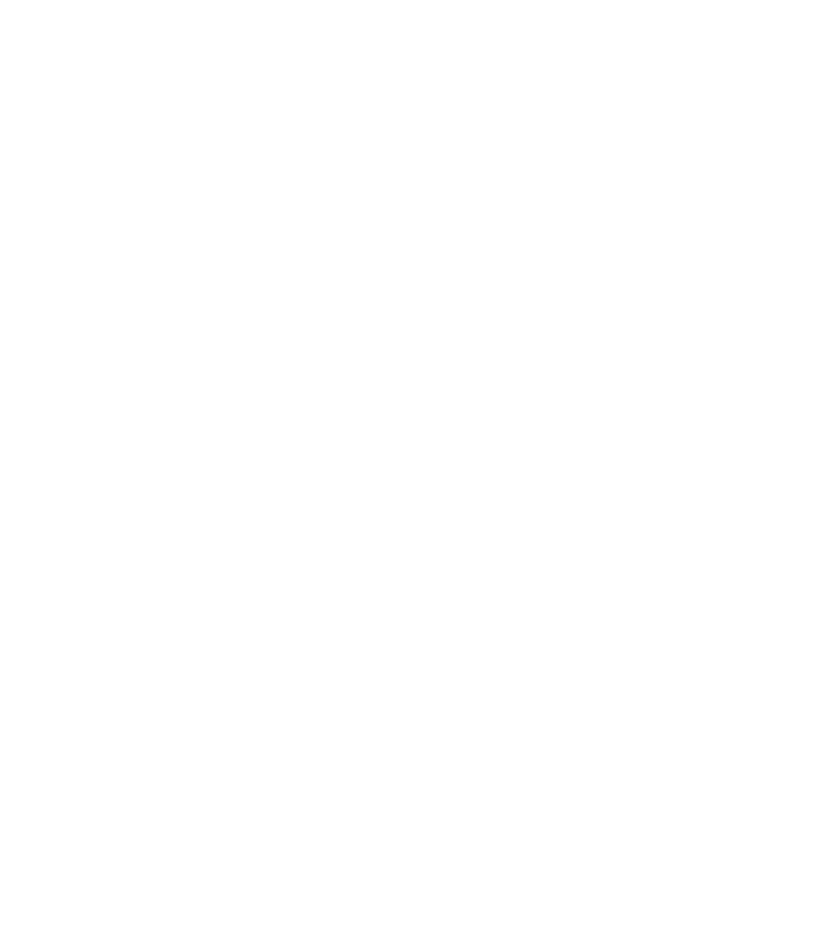
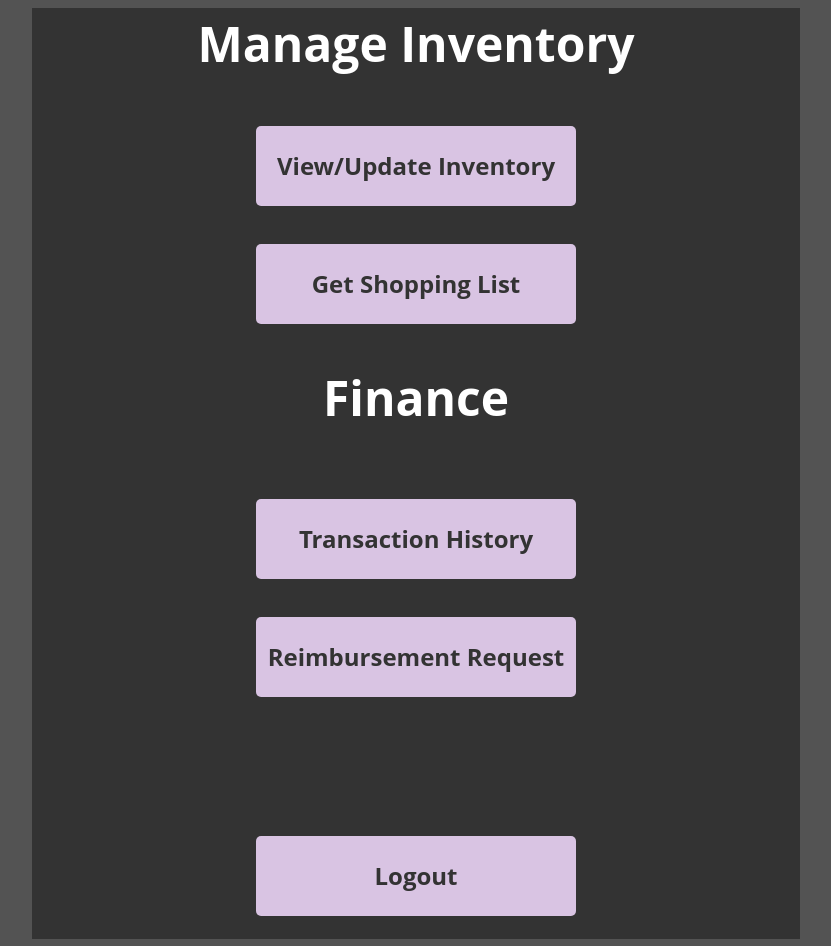
Before and after one commit to ubccsss/Live-Inventory-System, a React (Vite) app in the folder frontend/: page /tasklist in a window 1280 px wide. Before the commit this address had no page. Shown: the whole page, without its empty margins (224-1055 px from the left). Before the commit the page ends 800 px from the top, so only its background shows below. Built offline with nearby package versions, Linux system fonts and the light colour scheme.

Commit message:
unfinished store

```diff
--- a/frontend/package.json
+++ b/frontend/package.json
@@ -10,8 +10,11 @@
     "preview": "vite preview"
   },
   "dependencies": {
+    "@reduxjs/toolkit": "^2.2.1",
+    "bootstrap": "^5.3.3",
     "react": "^18.2.0",
     "react-dom": "^18.2.0",
+    "react-redux": "^9.1.0",
     "react-router-dom": "^6.22.2"
   },
   "devDependencies": {
--- /dev/null
+++ b/frontend/src/components/logout_tmp.tsx
@@ -0,0 +1,15 @@
+import { memo } from 'react';
+import type { FC } from 'react';
+import '../styles/tasklist.css';
+import { Props } from '../routes';
+
+export const Logout: FC<Props> = memo(function Screen() {
+  return (
+	<div >
+		<h1>Please Sign In</h1>
+	</div>
+
+  );
+});
+
+export default Logout;
--- /dev/null
+++ b/frontend/src/components/tasklist.tsx
@@ -0,0 +1,54 @@
+//import { memo } from 'react';
+import type { FC } from 'react';
+import '../styles/tasklist.css';
+import { Button, Stack } from 'react-bootstrap';
+import { useDispatch } from 'react-redux';
+import { setIsLoggedInFalse } from '../redux/user';
+import {Props} from '../routes'
+//import { RouteComponentProps,  withRouter } from 'react-router-dom';
+
+
+export const Tasklist: FC<Props> = (function Screen() {
+
+	const dispatch = useDispatch();
+
+	const handleLogout = () => {
+		dispatch(setIsLoggedInFalse(""));
+	};
+
+	return (
+		<div className='background'>
+			<Stack gap={3} className='tasklist'>
+				<div className="text-fff-48px-OpenSans manageInventory">Manage Inventory</div>
+				<div className="viewUpdateInventory">
+					<Button className='button-d9c4e3-24px-OpenSans' type="button" aria-pressed="true" >
+						<a href='./'>View/Update Inventory</a>
+					</Button>
+				</div>
+				<div className="getShoppingList">
+					<Button className='button-d9c4e3-24px-OpenSans' type="button" aria-pressed="true">
+						<a href='./'>Get Shopping List</a>
+					</Button>
+				</div>
+				<div className="text-fff-48px-OpenSans finance">Finance</div>
+				<div className="transactionHistory">
+					<Button className='button-d9c4e3-24px-OpenSans' type="button" aria-pressed="true">
+						<a href='./'>Transaction History</a>
+					</Button>
+				</div>
+				<div className="reimbursementRequest">
+					<Button className='button-d9c4e3-24px-OpenSans' type="button" aria-pressed="true">
+						<a href='./'>Reimbursement Request</a>
+					</Button>
+				</div>
+				<div className="logout">
+					<Button className='button-d9c4e3-24px-OpenSans' type="button" aria-pressed="true" onClick={handleLogout}>
+						<a href='./logout'>Logout</a>
+					</Button>
+				</div>
+			</Stack>
+		</div>
+	);
+});
+
+export default Tasklist;
--- a/frontend/src/main.tsx
+++ b/frontend/src/main.tsx
@@ -1,10 +1,57 @@
-import React from "react";
-import ReactDOM from "react-dom/client";
-import App from "./App.tsx";
-import "./index.css";
+import React, { FC, ReactElement } from 'react'
+import ReactDOM from 'react-dom/client'
+import App from './App.tsx'
+import './index.css'
+import { configureStore } from '@reduxjs/toolkit'
+import userSlice from './redux/user.tsx'
+import { Provider } from 'react-redux';
+import { Routes, Route, BrowserRouter, Navigate} from 'react-router-dom';
+import Tasklist from "./components/tasklist";
+import Logout from "./components/logout_tmp";
+
+/**
+ * Store
+ */
+const store = configureStore({
+	reducer:{
+		user: userSlice
+	}
+});
+
+export type IRootState = ReturnType<typeof store.getState>
+
+/**
+ * Routes
+ */
+export interface Props {
+	className?: string;
+	childElement?: ReactElement;
+}
+
+const PrivateRoute: FC<Props> =
+({childElement}: Props) => {
+	//TODO:
+	//const isloggedInKey:string = useSelector((state:IRootState) => state.user.isLoggedInKey);
+	//const isloggedIn = localStorage.getItem(isloggedInKey) === "true";
+	const isloggedIn = true;
+	return isloggedIn
+    ? (<>{childElement}</>)
+    : (<Navigate replace={false} to={'/logout'}/>)
+}
 
 ReactDOM.createRoot(document.getElementById("root")!).render(
   <React.StrictMode>
-    <App />
-  </React.StrictMode>
-);
+	<Provider store={store}>
+			<App />
+			<BrowserRouter>
+				<Routes>
+					<Route path="/tasklist" element={<PrivateRoute childElement={<Tasklist/>}/>}>
+					</Route>
+					<Route path="/logout" Component={Logout} element={<Navigate to={'/logout'}/>}>
+					</Route>
+				</Routes>
+			</BrowserRouter>
+	</Provider>
+
+  </React.StrictMode>,
+)
--- /dev/null
+++ b/frontend/src/redux/user.tsx
@@ -0,0 +1,39 @@
+import { createSlice } from "@reduxjs/toolkit"
+//import { connect } from 'react-redux';
+
+export type UserType = {
+	user: string | null,
+	isLoggedIn: boolean;
+	isLoggedInKey: string;
+}
+
+const initialState : UserType = {
+	user: localStorage.getItem('user'),
+	//TODO: isLoggedIn: 'user' in localStorage,
+	isLoggedIn: true,
+	isLoggedInKey: "isLoggedIn"
+}
+//localStorage.setItem("isLoggedIn", 'true');
+
+
+const userSlice = createSlice({
+	name: "user",
+	initialState,
+	reducers: {
+		setIsLoggedInTrue (state, action)  {
+			action.payload;
+			state.isLoggedIn = true;
+			//TODO: localStorage.setItem("user.isLoggedIn", 'true');
+		},
+
+		setIsLoggedInFalse (state, action)  {
+			action.payload;
+			state.isLoggedIn = false;
+			//TODO: localStorage.setItem("user.isLoggedIn", 'false');
+		}
+	}
+});
+
+export const {setIsLoggedInTrue, setIsLoggedInFalse} = userSlice.actions;
+
+export default userSlice.reducer;
--- /dev/null
+++ b/frontend/src/styles/tasklist.css
@@ -0,0 +1,100 @@
+.background{
+	height: 100vh;
+	width:100%;
+	background-size:cover;
+	background-color: #535353;
+
+	display: flex;
+	justify-content: center;
+	align-items: center;
+	overflow:scroll;
+	/*Same as the .tasklist*/
+	min-width: 768px;
+	min-height: 946px;
+}
+
+.tasklist{
+	/*always occupy 50% of the entire screen
+	padding-left: 25%;
+	padding-right: 25%;
+	width: 1px;*/
+	text-align: center;
+	align-items: center;
+	justify-content: center;
+	flex-direction: column;
+
+	position: absolute;
+	min-width: 768px;
+	min-height: 931px;
+	background-color: #333;
+
+	align-items: start;
+	align-content: start;
+
+}
+
+.text-fff-48px-OpenSans {
+	color: #fff;
+	font-size: 48px;
+	font-weight: bold;
+	font-family: Open Sans, system-ui, -apple-system, 'Segoe UI', Roboto, 'Helvetica Neue', Arial, 'Noto Sans',
+	  'Liberation Sans', sans-serif;
+	position: absolute;
+
+	height: 118px;
+	text-align: center;
+	width: 100%;
+  }
+
+.button-d9c4e3-24px-OpenSans{
+	width: 320px;
+	height: 80px;
+	border-radius: 5px;
+	background-color: #d9c4e3;
+
+	color: #333;
+	font-size: 24px;
+	font-weight: bold;
+	font-family: Open Sans, system-ui, -apple-system, 'Segoe UI', Roboto, 'Helvetica Neue', Arial, 'Noto Sans',
+	  'Liberation Sans', sans-serif;
+	align-items: center;
+	text-align: center;
+}
+
+.manageInventory {
+	top: 0px;
+}
+
+.viewUpdateInventory {
+	width: 100%;
+	position: absolute;
+	top: 118px;
+}
+
+.getShoppingList {
+	width: 100%;
+	position: absolute;
+	top: 236px;
+}
+
+.finance {
+	top: 354px;
+}
+
+.transactionHistory{
+	width: 100%;
+	position: absolute;
+	top: 491px;
+}
+
+.reimbursementRequest{
+	width: 100%;
+	position: absolute;
+	top: 609px;
+}
+
+.logout{
+	width: 100%;
+	position: absolute;
+	top: 828px;
+}
```
Also changed, not shown: 1 other file (tests, documents, lock files or other folders).
